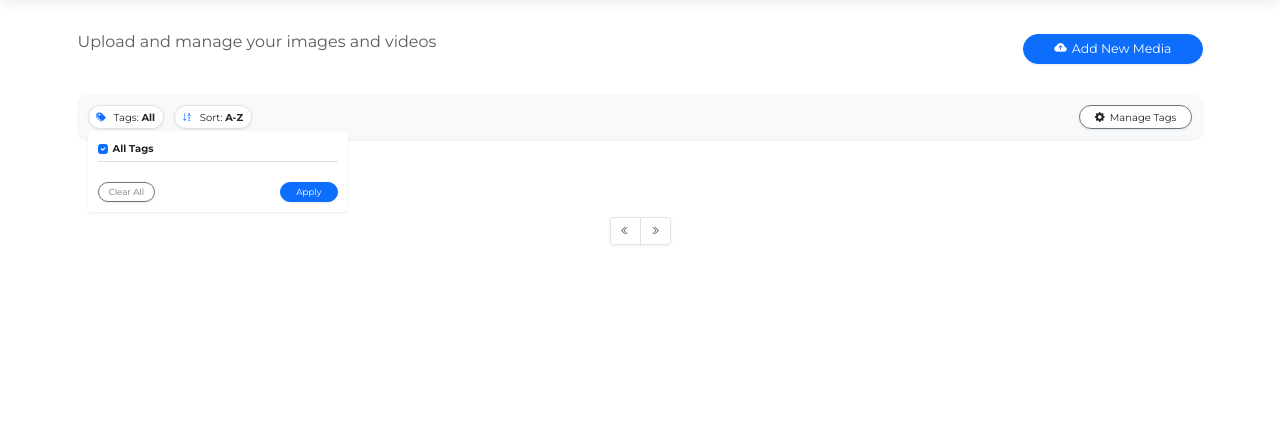
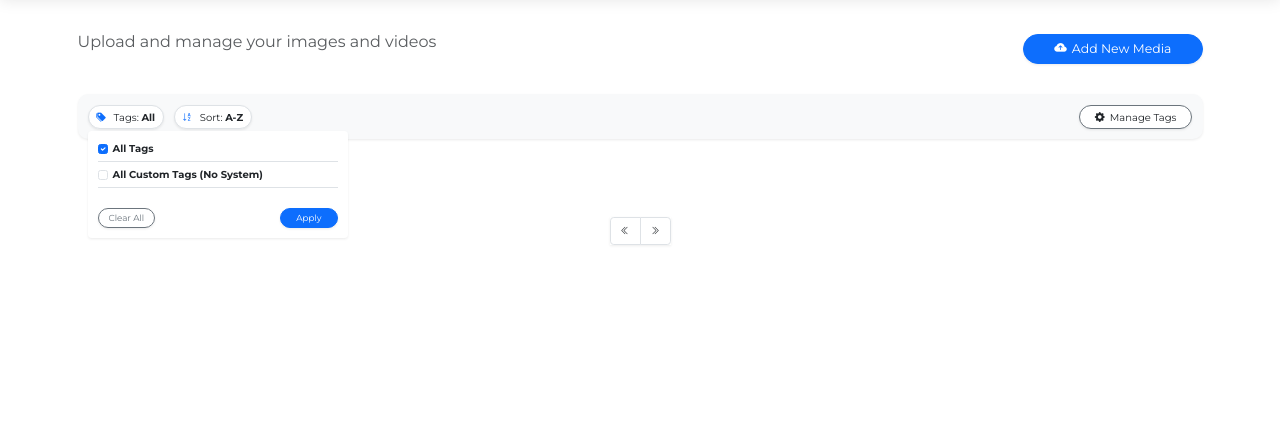
Before and after one commit to MaxPolak04/tab_view, a Flask app: page /media/ in a window 1280 px wide, after a click that opens the changed part. Shown: the part 67-495 px from the top of the page. Run offline with Flask 3, Linux system fonts and the light colour scheme; the visitor is signed in with stand-in values (Sample User, id 1); data that the repository does not hold is empty; some libraries are stand-ins or nearby versions.

Commit message:
Add show password checkbox and show all custom tags filter

```diff
--- a/tab_view/media/routes.py
+++ b/tab_view/media/routes.py
@@ -41,8 +41,16 @@ def get_all_media():
     tags = Tag.query.all()
 
     active_tags = [t for t in tags if t.id in tag_filters]
+    custom_tags = [t for t in tags if not t.is_system]
+
     if not active_tags:
         active_tag_names = "All"
+    elif (
+        custom_tags
+        and len(active_tags) == len(custom_tags)
+        and all(not t.is_system for t in active_tags)
+    ):
+        active_tag_names = "All Custom Tags"
     elif len(active_tags) <= 2:
         active_tag_names = ", ".join([t.name for t in active_tags])
     else:
--- a/tab_view/static/js/scripts.js
+++ b/tab_view/static/js/scripts.js
@@ -126,3 +126,19 @@ document.addEventListener('DOMContentLoaded', () => {
 
     handleCurrentYear();
 });
+
+document.addEventListener("DOMContentLoaded", function() {
+    const showPasswordCheckbox = document.getElementById("show_password");
+    const passwordFields = document.querySelectorAll("input[type='password'], input[data-toggle-password]");
+
+    if (showPasswordCheckbox) {
+        showPasswordCheckbox.addEventListener("change", function() {
+            const type = this.checked ? "text" : "password";
+            passwordFields.forEach(field => {
+                field.type = type;
+                // Add a custom attribute so we don't lose track of which inputs are password inputs
+                field.setAttribute("data-toggle-password", "true");
+            });
+        });
+    }
+});
--- a/tab_view/templates/layout/nav.html
+++ b/tab_view/templates/layout/nav.html
@@ -39,7 +39,7 @@
                    class="nav-link {% if request.blueprint == 'users' %}active{% endif %}">Users</a>
 
                 <a href="{{ url_for('logs.view_logs') }}"
-                    class="nav-link {% if request.blueprint == 'logs' %}active{% endif %}">Audit Logs</a>
+                    class="nav-link {% if request.blueprint == 'logs' %}active{% endif %}">Logs</a>
 
                 <a href="{{ url_for('settings.settings_view') }}"
                    class="nav-link {% if request.blueprint == 'settings' %}active{% endif %}"><i class="bi bi-gear"></i></a>
--- a/tab_view/templates/media/media.html
+++ b/tab_view/templates/media/media.html
@@ -56,22 +56,58 @@
 
                                 <div class="mb-3 overflow-auto" style="max-height: 250px;">
 
+                                    {% set ns = namespace(custom_selected=0, system_selected=0, total_custom=0) %}
+                                    {% for t in tags %}
+                                        {% if not t.is_system %}
+                                            {% set ns.total_custom = ns.total_custom + 1 %}
+                                        {% endif %}
+                                        {% if t.id in current_tags %}
+                                            {% if t.is_system %}
+                                                {% set ns.system_selected = ns.system_selected + 1 %}
+                                            {% else %}
+                                                {% set ns.custom_selected = ns.custom_selected + 1 %}
+                                            {% endif %}
+                                        {% endif %}
+                                    {% endfor %}
+
                                     <div class="form-check mb-2 border-bottom pb-2">
                                         <input class="form-check-input" type="checkbox" id="tagCheckAll"
                                             {% if not current_tags %}checked{% endif %}
-                                            onclick="document.querySelectorAll('input[name=tag]').forEach(el => el.checked = false); this.checked = true;">
+                                            onclick="document.querySelectorAll('input[name=tag]').forEach(el => el.checked = false); document.getElementById('tagCheckCustom').checked = false; this.checked = true;">
                                         <label class="form-check-label fw-bold" for="tagCheckAll">
                                             All Tags
+                                        </label>
+                                    </div>
+
+                                    <div class="form-check mb-2 border-bottom pb-2">
+                                        <input class="form-check-input" type="checkbox" id="tagCheckCustom"
+                                            {% if current_tags and ns.custom_selected == ns.total_custom and ns.system_selected == 0 %}checked{% endif %}
+                                            onclick="
+                                                const isChecked = this.checked;
+                                                document.querySelectorAll('input[name=tag]').forEach(el => {
+                                                    el.checked = isChecked ? (el.dataset.system !== 'True') : false;
+                                                });
+                                                document.getElementById('tagCheckAll').checked = !isChecked && Array.from(document.querySelectorAll('input[name=tag]')).every(el => !el.checked);
+                                            ">
+                                        <label class="form-check-label fw-bold" for="tagCheckCustom">
+                                            All Custom Tags (No System)
                                         </label>
                                     </div>
 
                                     {% for t in tags %}
                                     <div class="form-check mb-2">
                                         <input class="form-check-input" type="checkbox" name="tag" value="{{ t.id }}" id="tagCheck{{ t.id }}"
+                                            data-system="{{ t.is_system }}"
                                             {% if t.id in current_tags %}checked{% endif %}
-                                            onclick="document.getElementById('tagCheckAll').checked = false;">
+                                            onclick="
+                                                document.getElementById('tagCheckAll').checked = false;
+                                                document.getElementById('tagCheckCustom').checked = false;
+                                            ">
                                         <label class="form-check-label" for="tagCheck{{ t.id }}">
                                             {{ t.name }}
+                                            {% if t.is_system %}
+                                            <span class="badge bg-secondary-subtle text-secondary ms-1" style="font-size: 0.65em;">System</span>
+                                            {% endif %}
                                         </label>
                                     </div>
                                     {% endfor %}
--- a/tab_view/templates/users/new-user.html
+++ b/tab_view/templates/users/new-user.html
@@ -50,6 +50,11 @@
                     {% endfor %}
                 </div>
 
+                <div class="form-check mb-4">
+                    {{ form.show_password(class="form-check-input shadow-sm", style="cursor: pointer;", id="show_password") }}
+                    {{ form.show_password.label(class="form-check-label text-muted", style="cursor: pointer;", for="show_password") }}
+                </div>
+
                 <div class="form-check mb-4 mt-3">
                     {{ form.is_admin(class="form-check-input shadow-sm", style="cursor: pointer;") }}
                     {{ form.is_admin.label(class="form-check-label fw-bold", style="cursor: pointer;") }}
--- a/tab_view/templates/users/update-user.html
+++ b/tab_view/templates/users/update-user.html
@@ -59,6 +59,11 @@
                     {% endfor %}
                 </div>
 
+                <div class="form-check mb-4">
+                    {{ form.show_password(class="form-check-input shadow-sm", style="cursor: pointer;", id="show_password") }}
+                    {{ form.show_password.label(class="form-check-label text-muted", style="cursor: pointer;", for="show_password") }}
+                </div>
+
                 <div class="form-check mb-4 mt-3">
                     {% if user.username == 'admin' or user.id == current_user.id %}
                         {{ form.is_admin(class="form-check-input shadow-sm opacity-50", style="cursor: not-allowed;", onclick="return false;", tabindex="-1") }}
```
Also changed, not shown: tab_view/users/forms.py (+12 -10 lines). Lines whose indentation alone changed are shown as unchanged.
